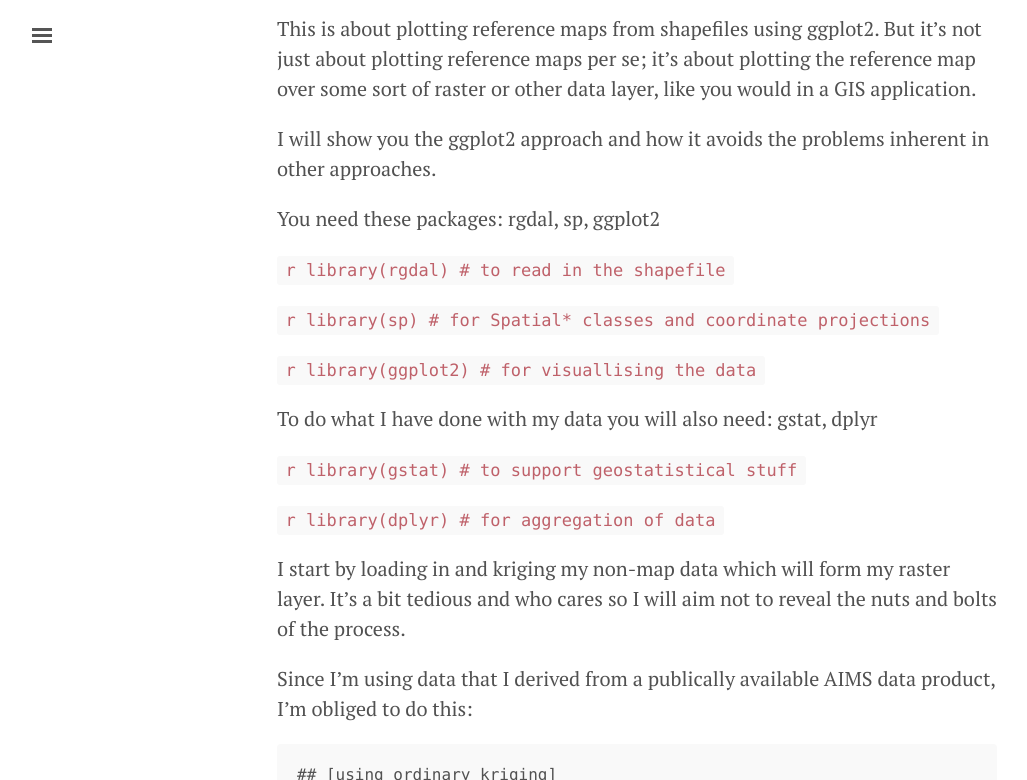
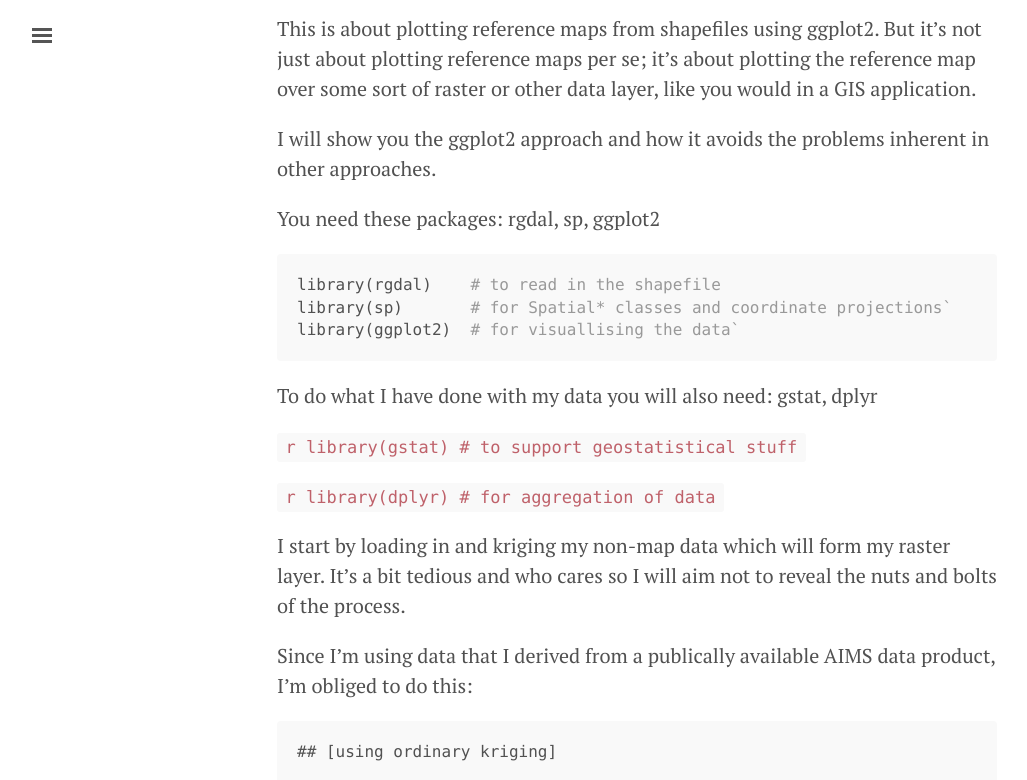
Before and after one commit to bragqut/bragqut.github.io, a Jekyll site: the page built from _posts/2016-02-16-apear9-Plotting-reference-maps-from-shapefiles-using-ggplot2.md, in a window 1280 px wide and 900 px high, scrolled down 382 px, cut to the strip 0-780 px from the top of the window. Shown: the whole strip, without its empty margins (3-1030 px from the left). Built offline with Jekyll 4.4.1, drawn with Linux system fonts in a browser that asks for light colours; comment, search, counter and statistics services are not loaded.

Commit message:
looking at fixing up code chunks

````diff
--- a/_posts/2016-02-16-apear9-Plotting-reference-maps-from-shapefiles-using-ggplot2.md
+++ b/_posts/2016-02-16-apear9-Plotting-reference-maps-from-shapefiles-using-ggplot2.md
@@ -15,11 +15,11 @@ I will show you the ggplot2 approach and how it avoids the problems inherent in
 
 You need these packages: rgdal, sp, ggplot2
 
-`r   library(rgdal)    # to read in the shapefile`
-
-`r   library(sp)       # for Spatial* classes and coordinate projections`
-
-`r   library(ggplot2)  # for visuallising the data`
+``` r
+library(rgdal)    # to read in the shapefile
+library(sp)       # for Spatial* classes and coordinate projections`
+library(ggplot2)  # for visuallising the data`
+```
 
 To do what I have done with my data you will also need: gstat, dplyr
 
````
